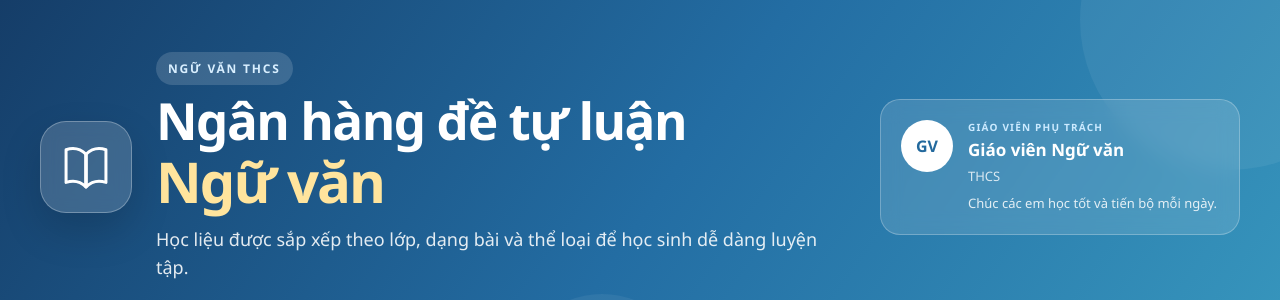
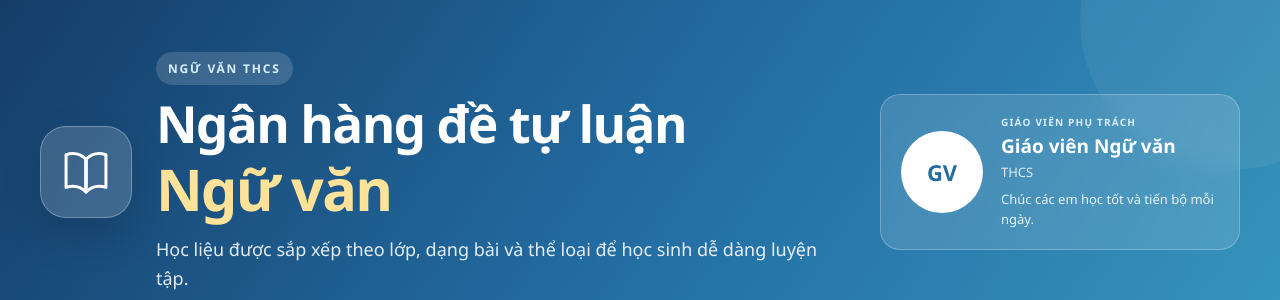
Before and after one commit to hong7214/ngan-hang-de-ngu-van, a Next.js app in the folder ngan-hang-de-ngu-van-starter/: page /ngan-hang-de-ngu-van/ in a window 1280 px wide. Shown: the top 300 px of the page. Built offline with nearby package versions, Linux system fonts and the light colour scheme; no server answers; the database is empty.

Commit message:
Update globals.css

```diff
--- a/ngan-hang-de-ngu-van-starter/app/globals.css
+++ b/ngan-hang-de-ngu-van-starter/app/globals.css
@@ -781,3 +781,152 @@ body {
     white-space: normal;
   }
 }
+/* ==========================================
+   TIÊU ĐỀ APP - 2 DÒNG ĐẸP
+========================================== */
+
+.app-title {
+  margin: 12px 0 16px !important;
+  line-height: 1.05 !important;
+  letter-spacing: -0.035em;
+}
+
+.app-title-main {
+  display: block;
+  color: #ffffff !important;
+  font-size: clamp(38px, 4vw, 58px);
+  font-weight: 800;
+  white-space: nowrap;
+}
+
+.app-title-vietnamese {
+  display: block;
+  margin-top: 8px;
+  color: #ffe29a !important;
+  font-size: clamp(43px, 4.5vw, 64px);
+  font-weight: 850;
+  letter-spacing: -0.03em;
+}
+
+/* ==========================================
+   THÔNG TIN GIÁO VIÊN
+========================================== */
+
+.teacher-box {
+  display: flex;
+  align-items: center;
+  gap: 18px;
+}
+
+.teacher-photo,
+.teacher-avatar {
+  flex: 0 0 auto;
+  width: 82px;
+  height: 82px;
+  border-radius: 50%;
+}
+
+.teacher-photo {
+  object-fit: cover;
+  object-position: center;
+  border: 4px solid rgba(255, 255, 255, 0.95);
+  box-shadow:
+    0 8px 24px rgba(0, 0, 0, 0.18);
+}
+
+.teacher-avatar {
+  display: grid;
+  place-items: center;
+  background: #ffffff;
+  color: #266b9d;
+  font-size: 22px;
+  font-weight: 900;
+  border: 4px solid rgba(255, 255, 255, 0.65);
+}
+
+.teacher-info {
+  min-width: 0;
+}
+
+.teacher-info small {
+  display: block;
+  margin-bottom: 5px;
+  font-size: 10px;
+  font-weight: 900;
+  letter-spacing: 0.12em;
+  color: #d7efff;
+}
+
+.teacher-info strong {
+  display: block;
+  font-size: 19px;
+  line-height: 1.35;
+  color: #ffffff;
+}
+
+.teacher-info span {
+  display: block;
+  margin-top: 3px;
+  font-size: 13px;
+  line-height: 1.4;
+  color: rgba(255, 255, 255, 0.82);
+}
+
+.teacher-info p {
+  margin: 8px 0 0;
+  font-size: 13px;
+  line-height: 1.55;
+  color: rgba(255, 255, 255, 0.88);
+}
+
+/* ==========================================
+   FONT CHUNG
+========================================== */
+
+body {
+  font-family:
+    "Segoe UI",
+    "Roboto",
+    "Helvetica Neue",
+    Arial,
+    sans-serif;
+}
+
+.card h2 {
+  font-weight: 800;
+  letter-spacing: -0.02em;
+}
+
+/* ==========================================
+   ĐIỆN THOẠI / MÀN HÌNH NHỎ
+========================================== */
+
+@media (max-width: 850px) {
+  .app-title-main {
+    white-space: normal;
+  }
+
+  .app-title {
+    line-height: 1.08 !important;
+  }
+
+  .teacher-photo,
+  .teacher-avatar {
+    width: 68px;
+    height: 68px;
+  }
+}
+
+@media (max-width: 600px) {
+  .app-title-main {
+    font-size: 34px;
+  }
+
+  .app-title-vietnamese {
+    font-size: 40px;
+  }
+
+  .teacher-box {
+    align-items: flex-start;
+  }
+}
```
